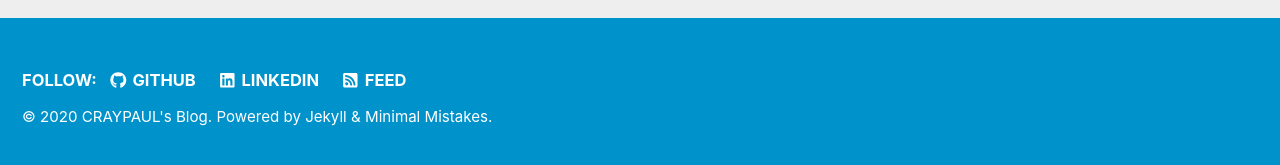
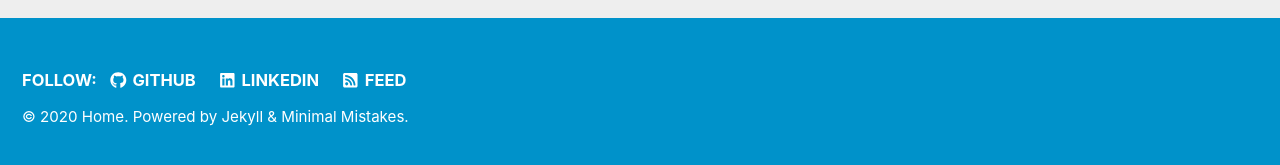
Before and after one commit to CRAYPAUL/craypaul.github.io, a Jekyll site: the page built from index.html, in a window 1280 px wide and 900 px high, scrolled down 266 px. Shown: the part 727-892 px from the top of the window. Built offline with Jekyll 4.4.1, drawn with Linux system fonts in a browser that asks for light colours; cached includes are drawn as plain includes; nearby versions of some CDN libraries; the list of posts is cut into pages by our own code.

Commit message:
Update _config.yml

```diff
--- a/_config.yml
+++ b/_config.yml
@@ -18,7 +18,7 @@ minimal_mistakes_skin    : "air" # "air", "aqua", "contrast", "dark", "dirt", "n
 locale                   : "en-US"
 title                    : "CRAYPAUL's Blog"
 title_separator          : "|"
-name                     : "CRAYPAUL's Blog"
+name                     : "Home"
 description              : ""
 url                      : # the base hostname & protocol for your site e.g. "https://mmistakes.github.io"
 baseurl                  : # the subpath of your site, e.g. "/blog"
```
